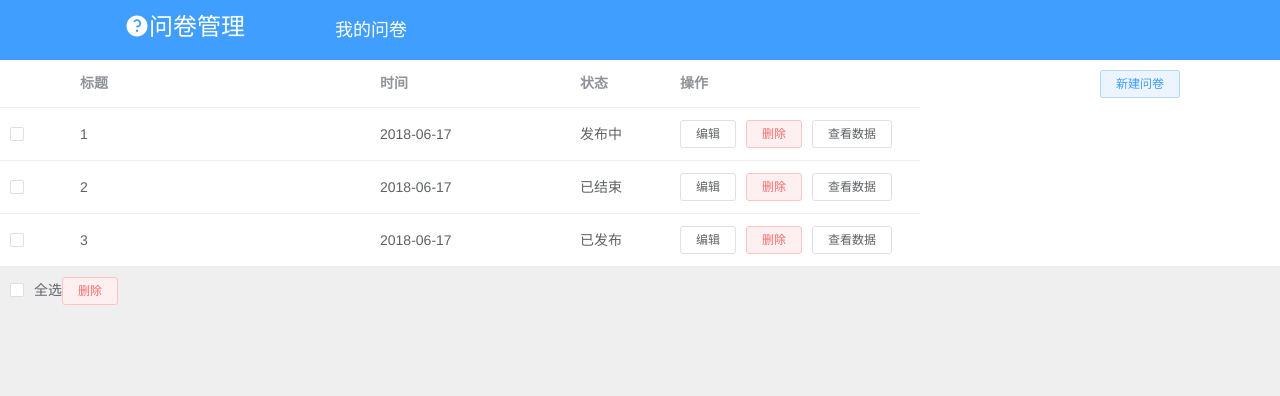
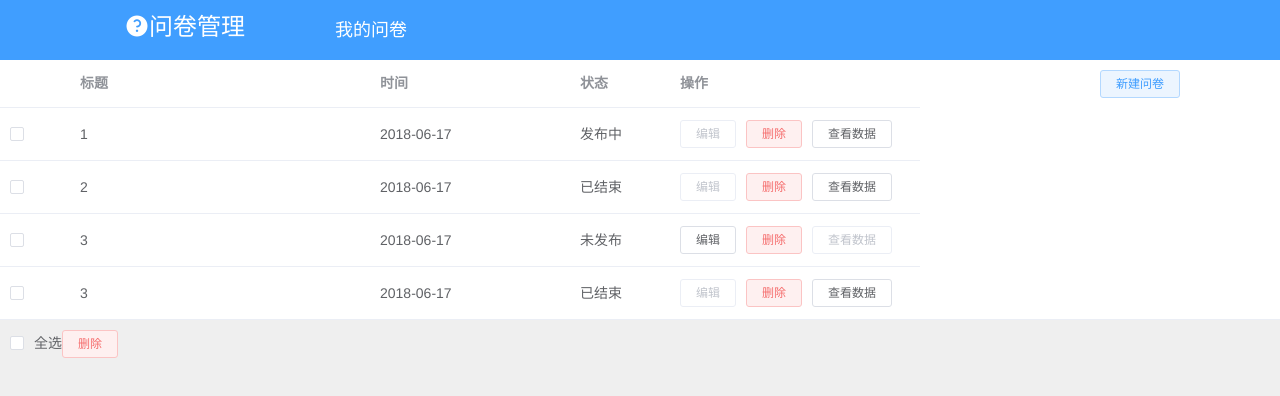
Before and after one commit to 1921622004/-, a Vue app in the folder vue/questionair/: page /#/list in a window 1280 px wide. Shown: the top 396 px of the page. Built offline with nearby package versions, Linux system fonts and the light colour scheme.

Commit message:
添加查看数据跳转页面

```diff
--- /dev/null
+++ b/vue/questionair/src/components/base/Count.vue
@@ -0,0 +1,23 @@
+<template>
+
+</template>
+
+<script>
+export default {
+    name:'Count',
+    created(){
+        console.log(this.$route.params.id);
+    },
+    data(){
+        return {
+            dataObj:{
+
+            }
+        }
+    }
+}
+</script>
+
+<style scoped lang="less">
+
+</style>
--- a/vue/questionair/src/components/base/List.vue
+++ b/vue/questionair/src/components/base/List.vue
@@ -30,13 +30,18 @@
             label="操作"
             width='250'>
         <template  slot-scope="scope">
-            <el-button size="mini">编辑</el-button>
+            <el-button
+                size="mini"
+                :disabled="!(list[scope.$index].status==0)">编辑</el-button>
             <el-button
                 size="mini"
                 type="danger"
                 @click="remove(scope.$index)"
                 plain>删除</el-button>
-            <el-button size="mini">查看数据</el-button>
+            <el-button
+                size="mini"
+                @click="$router.push({name:'count',params:{id:scope.$index}})"
+                :disabled="list[scope.$index].status==0">查看数据</el-button>
         </template >
         </el-table-column>
         </el-table>
@@ -72,7 +77,17 @@ export default {
     name:'List',
     created(){
         this.list.forEach((item,index) => {
-            item.statusText = item.status == 0?'已发布':(item.status === 1?'发布中':'已结束')
+            switch(item.status){
+                case 0:
+                    item.statusText = '未发布';
+                    break;
+                case 1:
+                    item.statusText = '发布中';
+                    break;
+                case 2:
+                    item.statusText = '已结束';
+                    break;
+            }
             this.$set(this.list[index],'toRemove',false)
         })
     },
@@ -93,6 +108,11 @@ export default {
                     title:'3',
                     time:'2018-06-17',
                     status:0
+                },
+                {
+                    title:'3',
+                    time:'2018-06-17',
+                    status:2
                 }
             ],
             removeList:[]
--- a/vue/questionair/src/router/index.js
+++ b/vue/questionair/src/router/index.js
@@ -4,6 +4,7 @@ import Mine from '../components/Mine.vue'
 import Empty from '../components/base/Empty.vue'
 import List from '../components/base/List.vue'
 import Create from '../components/base/Create.vue'
+import Count from '../components/base/Count.vue'
 Vue.use(Router)
 
 export default new Router({
@@ -32,6 +33,12 @@ export default new Router({
         {
           path:'create',
           component:Create
+        },
+        {
+          path:'count/:id',
+          component:Count,
+          name:'count',
+          props:true
         }
       ]
     }
```
Also changed, not shown: vue/questionair/src/API/API.md (+5 -0 lines), vue/questionair/src/components/base/Bar.vue (added).
